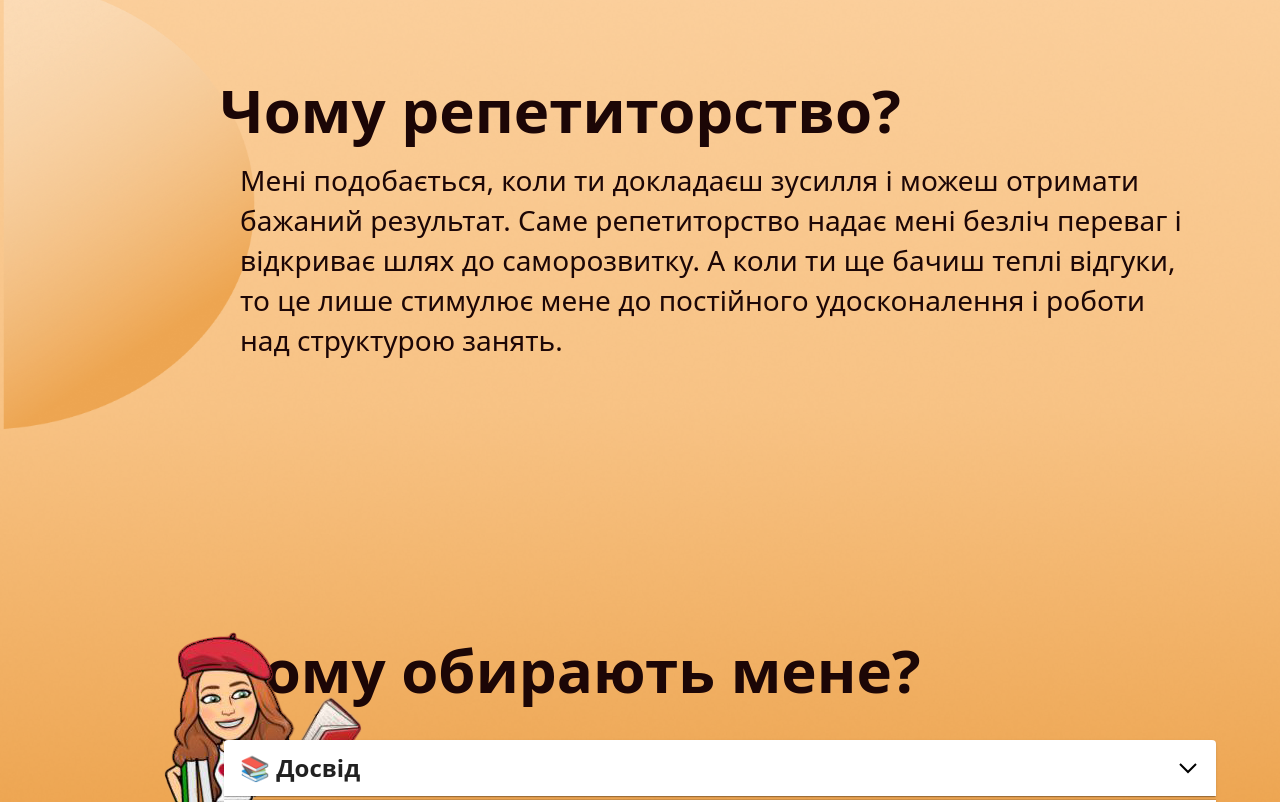
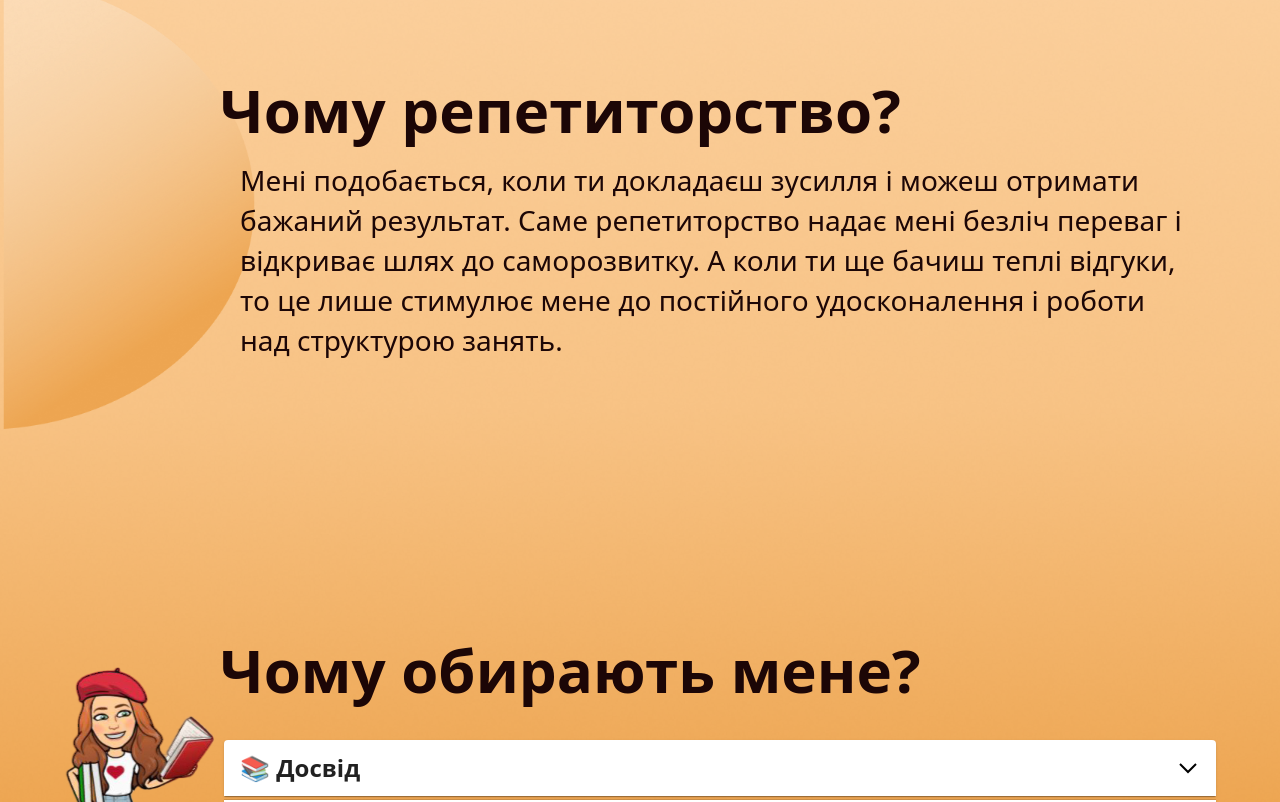
Before and after one commit to bodiabeliy/aniriyar, a Next.js app: page / in a window 1280 px wide. Shown: the part 738-1540 px from the top of the page. Built offline with nearby package versions, Linux system fonts and the light colour scheme; what tailwind-hamburgers would draw is missing.

Commit message:
fix for Mac Airs

```diff
--- a/src/components/About/About.tsx
+++ b/src/components/About/About.tsx
@@ -25,7 +25,7 @@ const About = () => {
           {/* 1 variant */}
           <div className="sm:mt-[-450px] lg:mt-0">
           <p className="sm:text-4xl lg:text-6xl sm:text-center lg:text-left font-bold mb-10">Чому обирають мене?</p>
-            <Image className="withbooks absolute sm:hidden lg:block sm:left-[-35%] lg:left-[38px] lg:top-[180px] sm:scale-50 lg:top-[-50px] sm:scale-50 lg:scale-100" src={WithBooks} alt={""} />
+          <Image className="withbooks absolute sm:hidden lg:block sm:left-[-35%] lg:left-[-90px] 2xl:left-[38px] lg:top-[180px] sm:scale-50 lg:top-[-50px] sm:scale-50 lg:scale-75 2xl:scale-100" src={WithBooks} alt={""} />
 
            {/* <ol className="sm:ml-[35px] lg:ml-0 sm:p-[15px] lg:p-0">
             <li className="sm:text-[20px] lg:text-[28px] lg:leading-[80px] sm:overflow-y-scroll lg:overflow-y-auto">📚 Вже протягом <b>7</b> років займаюся репетиторством іноземних мов</li>
```
